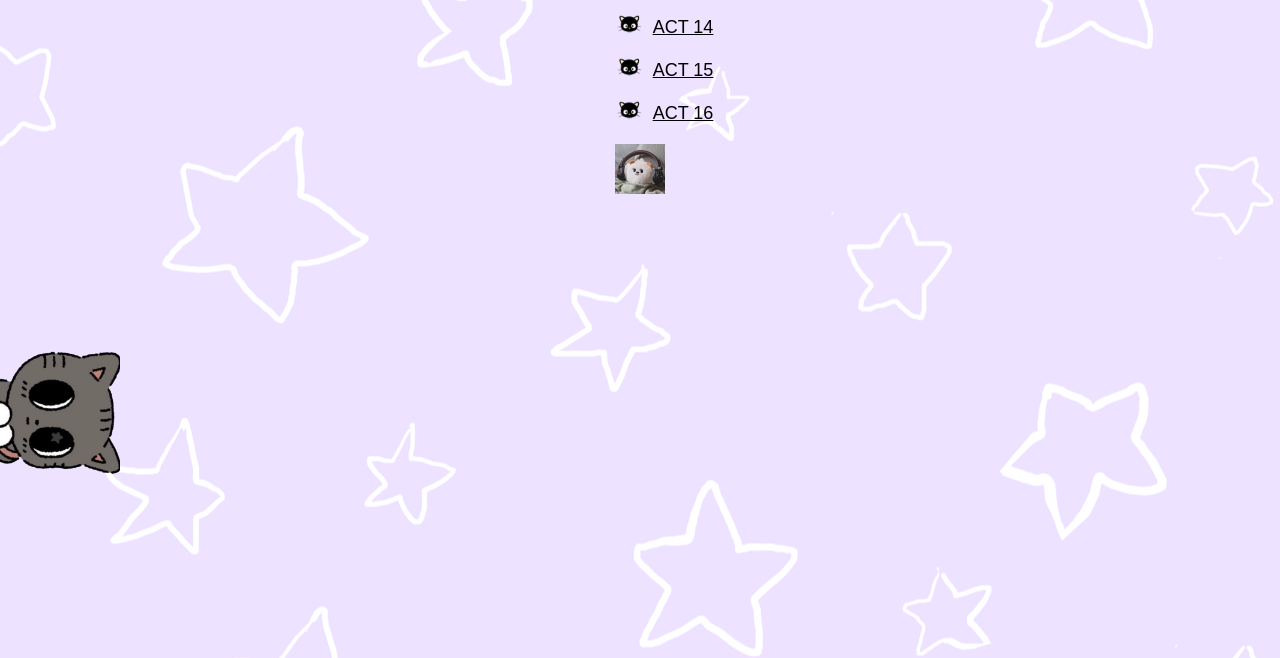
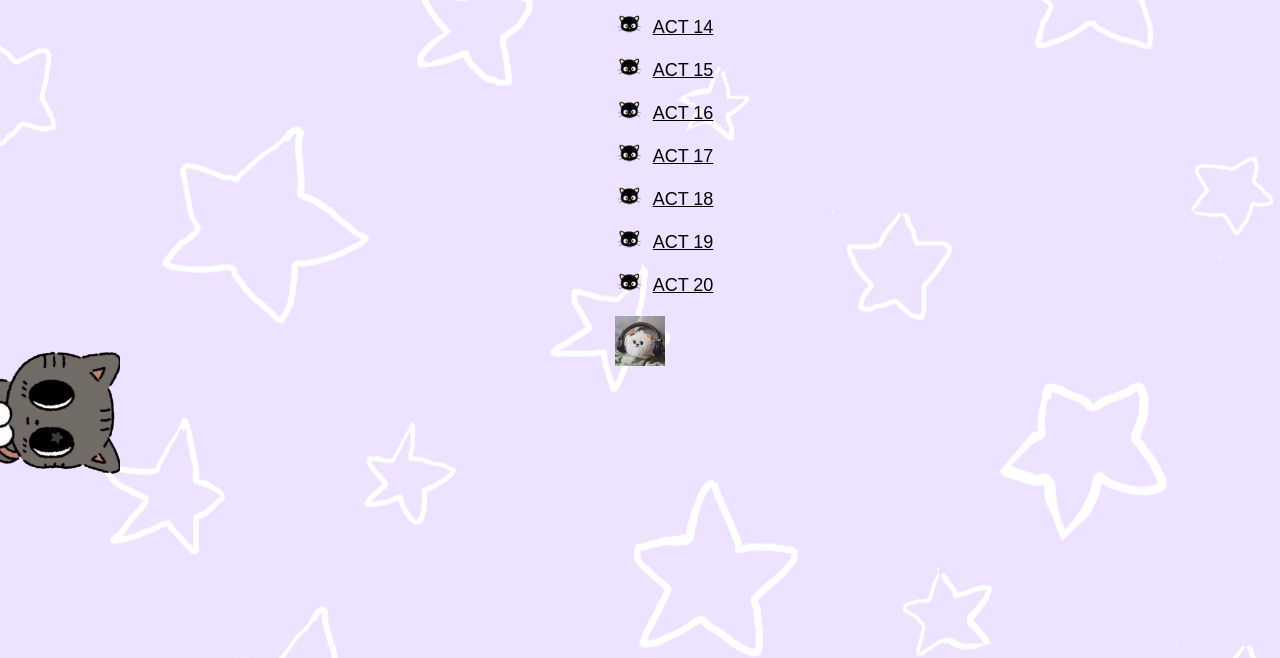
Before and after one commit to beomchip/app_web, a plain HTML site: page parcial3/index.html in a window 1280 px wide. Shown: the part 142-800 px from the top of the page. Drawn offline with Linux system fonts and the light colour scheme; a web font is replaced by a local one.

Commit message:
Update index.html with additional activities
Added new activities (ACT 17 to ACT 20) to the list.

```diff
--- a/parcial3/index.html
+++ b/parcial3/index.html
@@ -45,6 +45,18 @@
         <li>
             <a href="act16_concat.php" style="color: black;">ACT 16</a>
         </li>
+        <li>
+            <a href="act17_saltos.php" style="color: black;">ACT 17</a>
+        </li>
+        <li>
+            <a href="act18_arrays.php" style="color: black;">ACT 18</a>
+        </li>
+        <li>
+            <a href="act19_dates.php" style="color: black;">ACT 19</a>
+        </li>
+        <li>
+            <a href="act20.php" style="color: black;">ACT 20</a>
+        </li>
     </ul>
 
     <div class="bamgeut-box">
```
